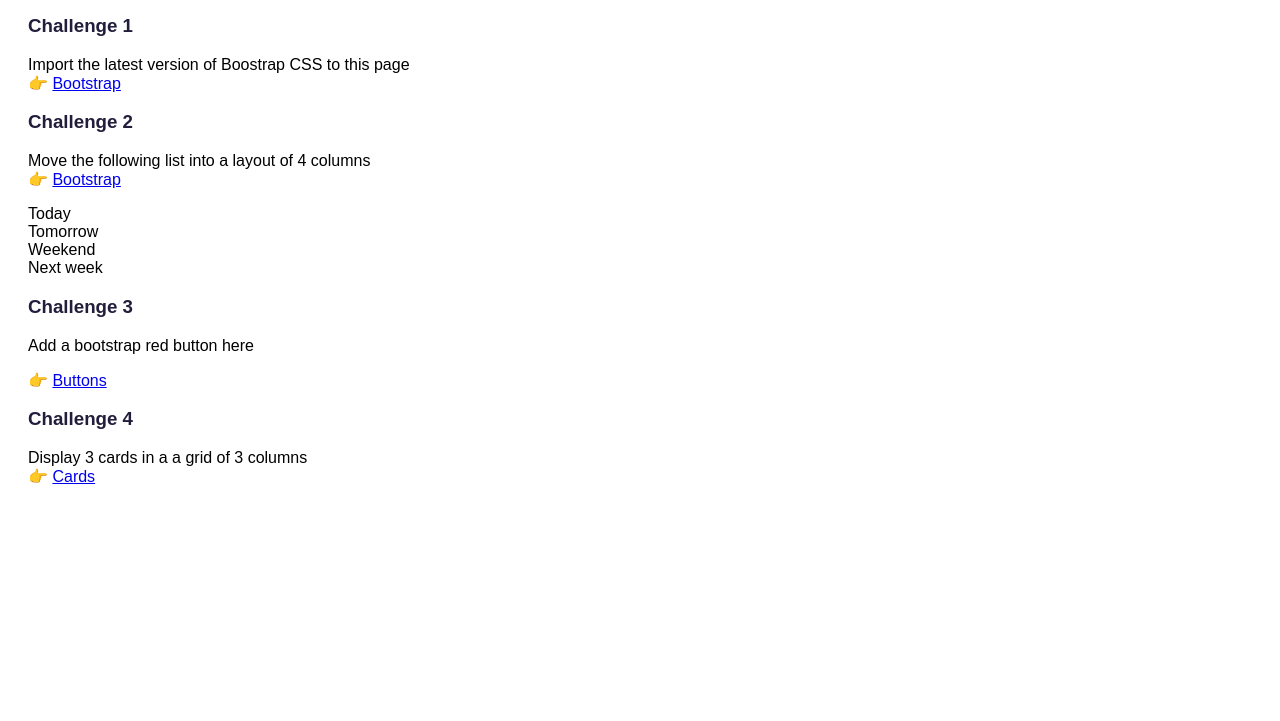
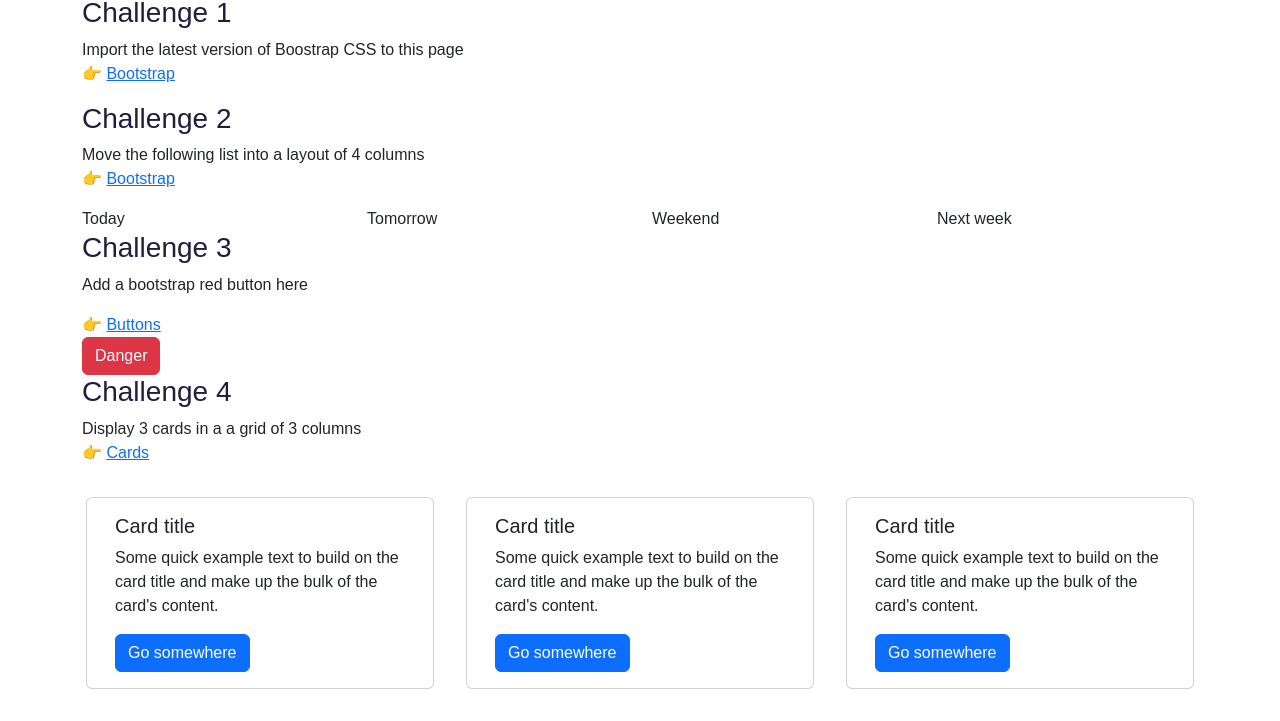
Before and after one commit to Mina-Nadifi/bootstrap, a website built with Parcel: page index.html in a window 1280 px wide. Shown: the part 158-879 px from the top of the page. Before the commit the page ends 800 px from the top, so only its background shows below. Built offline with nearby package versions, Linux system fonts and the light colour scheme.

Commit message:
changes are made based on instructions

```diff
--- a/index.html
+++ b/index.html
@@ -3,11 +3,17 @@
   <head>
     <title>She Codes Plus</title>
     <meta charset="UTF-8" />
-
+    <link
+      href="https://cdn.jsdelivr.net/npm/bootstrap@5.3.0-alpha3/dist/css/bootstrap.min.css"
+      rel="stylesheet"
+      integrity="sha384-KK94CHFLLe+nY2dmCWGMq91rCGa5gtU4mk92HdvYe+M/SXH301p5ILy+dN9+nJOZ"
+      crossorigin="anonymous"
+    />
     <link href="src/styles.css" rel="stylesheet" type="text/css" />
   </head>
 
   <body>
+    <div class="container">
       <img src="images/logo.png" alt="She Codes Plus Logo" class="logo" />
       <h1>Bootstrap</h1>
 
@@ -20,22 +26,28 @@
       <p>
         Move the following list into a layout of 4 columns <br />
         👉
-      <a href="https://getbootstrap.com/docs/4.3/layout/grid/" target="_blank">
+        <a
+          href="https://getbootstrap.com/docs/4.3/layout/grid/"
+          target="_blank"
+        >
           Bootstrap
         </a>
       </p>
 
-    <div>
-      <div>Today</div>
-      <div>Tomorrow</div>
-      <div>Weekend</div>
-      <div>Next week</div>
+      <div class="row">
+        <div class="col-3">Today</div>
+        <div class="col-3">Tomorrow</div>
+        <div class="col-3">Weekend</div>
+        <div class="col-3">Next week</div>
       </div>
 
       <h3>Challenge 3</h3>
       <p>Add a bootstrap red button here</p>
       👉
-    <a href="https://getbootstrap.com/docs/4.3/components/buttons/">Buttons</a>
+      <a href="https://getbootstrap.com/docs/4.3/components/buttons/"
+        >Buttons</a
+      ><br>
+      <button type="button" class="btn btn-danger">Danger</button>
 
       <h3>Challenge 4</h3>
       <p>
@@ -47,8 +59,32 @@
         >
           Cards
         </a>
+        <div class="row">
+          <div class="col card m-3" >
+            <div class="card-body">
+              <h5 class="card-title">Card title</h5>
+              <p class="card-text">Some quick example text to build on the card title and make up the bulk of the card's content.</p>
+             <a href="#" class="btn btn-primary">Go somewhere</a>
+            </div>
+          </div>
+          <div class="col card m-3" >
+            <div class="card-body">
+              <h5 class="card-title">Card title</h5>
+              <p class="card-text">Some quick example text to build on the card title and make up the bulk of the card's content.</p>
+             <a href="#" class="btn btn-primary">Go somewhere</a>
+            </div>
+          </div>
+          <div class="col card m-3" >
+            <div class="card-body">
+              <h5 class="card-title">Card title</h5>
+              <p class="card-text">Some quick example text to build on the card title and make up the bulk of the card's content.</p>
+             <a href="#" class="btn btn-primary">Go somewhere</a>
+            </div>
+          </div>
+        </div>
       </p>
 
       <script src="src/index.js"></script>
+    </div>
   </body>
 </html>
```
Lines whose indentation alone changed are shown as unchanged.
